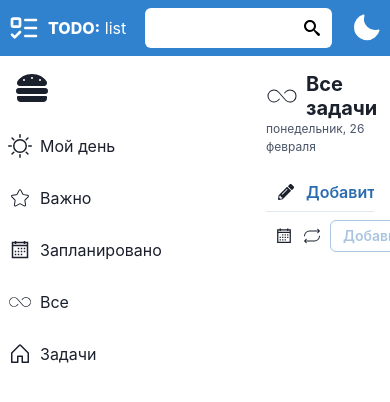
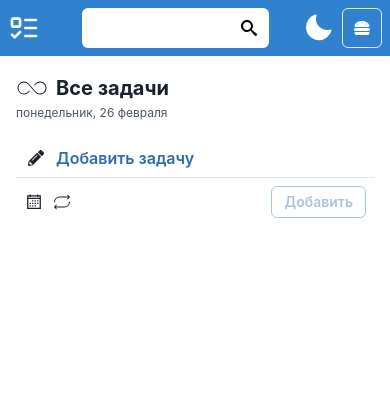
Before and after one commit to username-i386/todo--list, a React (Create React App) app: page /all in a window 390 px wide. Shown: the top 402 px of the page. Built offline with nearby package versions, Linux system fonts and the light colour scheme.

Commit message:
add addaptive mobile version

```diff
--- a/src/compomemts/App.tsx
+++ b/src/compomemts/App.tsx
@@ -1,4 +1,4 @@
-import { Grid, GridItem } from "@chakra-ui/react";
+import { Grid, GridItem, Hide, useMediaQuery } from "@chakra-ui/react";
 import { FC, ReactElement, useEffect } from "react";
 import { Header } from "./Header";
 import { NavBar } from "./NavBar";
@@ -7,6 +7,8 @@
 import { TaskSettingsMenu } from "./TaskSettingsMenu";
 import { Outlet } from "react-router-dom";
 import { setNavbarToLocalStorage, setNotesToLocalStorage, setSubtasksToLocalStorage, setTaskListsToLocalStorage, setTaskMenuToLocalStorage } from "../utils/localStorage";
+import { gridColumnsSizeForDesktop, gridColumnsSizeForTablet } from "../utils/gridColumnSize";
+import { WIDTH_1150_PX, WIDTH_900_PX } from "../constants/windowWidth";
 
 export const App: FC = (): ReactElement => {
 
@@ -34,33 +36,25 @@
     setTaskMenuToLocalStorage(states.taskMenu);
   }, [states.taskMenu])
 
+  const [isSmallerThan1150] = useMediaQuery(`(max-width: ${(WIDTH_1150_PX)})`);
+  const [isSmallerThan900] = useMediaQuery(`(max-width: ${(WIDTH_900_PX)})`);
 
-  function gridColumnsSize(): string {
-    if (states.menuSlice.isMenuOpen && states.taskMenu.isOpen) {
-      return '250px 1fr 350px';
+  const gridColumnSize = (): string => {
+    if (isSmallerThan900) {
+      return '0 1fr 0';
+    } else if (isSmallerThan1150) {
+      return gridColumnsSizeForTablet(states.taskMenu.isOpen);
+    } else {
+      return gridColumnsSizeForDesktop(states.menuSlice.isMenuOpen, states.taskMenu.isOpen);
     }
-
-    if (states.menuSlice.isMenuOpen && !states.taskMenu.isOpen) {
-      return '250px 1fr 0';
-    }
-
-    if (!states.menuSlice.isMenuOpen && states.taskMenu.isOpen) {
-      return '0 1fr 350px';
-    }
-
-    if (!states.menuSlice.isMenuOpen && !states.taskMenu.isOpen) {
-      return '0 1fr 0';
-    }
-
-    return '250px 1fr 0';
   }
 
   return (
     <Grid
       templateAreas={`"header header header"
-                  "nav main taskMenu"`}
+                      "nav main taskMenu"`}
       gridTemplateRows={'auto 1fr'}
-      gridTemplateColumns={gridColumnsSize()}
+      gridTemplateColumns={gridColumnSize()}
       h='100vh'
       w={'100%'}
     >
@@ -74,7 +68,9 @@
         <Outlet />
       </GridItem>
       <GridItem area={'taskMenu'}>
-        <TaskSettingsMenu />
+        <Hide breakpoint={`(max-width: ${WIDTH_900_PX})`}>
+          <TaskSettingsMenu />
+        </Hide>
       </GridItem>
     </Grid>
   );
--- a/src/compomemts/Header.tsx
+++ b/src/compomemts/Header.tsx
@@ -1,13 +1,17 @@
-import { Box, Highlight, Icon, Input, InputGroup, InputRightElement, Stack, Text } from "@chakra-ui/react";
+import { Box, Highlight, Icon, Stack, Text, useMediaQuery } from "@chakra-ui/react";
 import { FC, ReactElement } from "react";
-import { ImSearch } from "react-icons/im";
-import { CiSettings } from "react-icons/ci";
 import { ChangeColorMode } from "./ChangeColorMode";
 import { LuListTodo } from "react-icons/lu";
 import { SearchBar } from "./SearchBar";
+import { NavBarMobile } from "./NavBarMobile";
+import { WIDTH_450_PX } from "../constants/windowWidth";
 
 
 export const Header: FC = (): ReactElement => {
+
+   const [isSmallerThan450Px] = useMediaQuery(`(max-width: ${WIDTH_450_PX})`);
+
+   const title: string = isSmallerThan450Px ? '' : 'TODO: list'
    return (
       <Box as='header' p={2}>
          <Stack direction={'row'} justify={'space-between'} align={'center'}>
@@ -15,16 +19,16 @@
                <Icon as={LuListTodo} boxSize={8} color={'white'} />
                <Text color={'white'}>
                   <Highlight query={'TODO:'} styles={{ color: 'white', fontWeight: 800 }}>
-                     TODO: list
+                     {title}
                   </Highlight>
                </Text>
             </Stack>
             <Box w={'50%'}>
                <SearchBar />
             </Box>
-            <Stack direction={'row'}>
-               {/* <Icon as={CiSettings} boxSize={8} color={'white'} cursor={'pointer'} /> */}
+            <Stack direction={'row'} align={'center'}>
                <ChangeColorMode />
+               <NavBarMobile />
             </Stack>
          </Stack>
       </Box>
--- a/src/compomemts/MainContent.tsx
+++ b/src/compomemts/MainContent.tsx
@@ -1,4 +1,4 @@
-import { Box } from "@chakra-ui/react";
+import { Box, Hide, Show } from "@chakra-ui/react";
 import { FC, ReactElement } from "react";
 import { CreateTask } from "./CreateTask";
 import { TaskListMenu } from "./TaskListMenu";
@@ -9,6 +9,8 @@
 import { deleteCompletedTask } from "../utils/deleteCompletedTask";
 import { moveTaskFromMyDayToTasks } from "../utils/moveTaskFtomMyDayToTasks";
 import { SEARCH_LIST } from "../constants/tasksListName";
+import { TaskSettingsMenuMobile } from "./TaskSettingsMenuMobile";
+import { WIDTH_900_PX } from "../constants/windowWidth";
 
 
 export const MainContent: FC<IMainContentProps> = ({
@@ -38,6 +40,9 @@
                <TaskListMenu listName={SEARCH_LIST} />
             </Box>
          }
+         <Show breakpoint={`(max-width: ${WIDTH_900_PX})`}>
+            <TaskSettingsMenuMobile />
+         </Show>
       </>
 
    )
--- a/src/compomemts/NavBar.tsx
+++ b/src/compomemts/NavBar.tsx
@@ -1,4 +1,4 @@
-import { Box, Icon, Stack, Text } from "@chakra-ui/react";
+import { Box, Icon, Stack, Text, useMediaQuery } from "@chakra-ui/react";
 import { FC, ReactElement, useEffect, useState } from "react";
 import { Link } from "react-router-dom";
 import { GoSun } from "react-icons/go";
@@ -9,6 +9,7 @@
 import { useSelector } from "react-redux";
 import { RootState } from "../redux/store";
 import { ToggleMenuIcon } from "./ToggleMenuIcon";
+import { WIDTH_1150_PX } from "../constants/windowWidth";
 
 export const NavBar: FC = (): ReactElement => {
 
@@ -41,6 +42,10 @@
       { url: '/all',       title: 'Все',           icon: PiInfinityThin,   amountTask: tasks.allList.length },
       { url: '/tasks',     title: 'Задачи',        icon: PiHouse,          amountTask: tasks.tasksList.length },
    ];
+
+   const [isSmallerThan1150] = useMediaQuery(`(max-width: ${(WIDTH_1150_PX)})`);
+
+   if (isSmallerThan1150) return <></>
 
    return (
       <Box as='nav' display={isMenuOpen ? 'block' : 'none'}>
--- /dev/null
+++ b/src/compomemts/NavBarMobile.tsx
@@ -0,0 +1,52 @@
+import { Button,  IconButton,  Menu, MenuButton, MenuItem, MenuList, Show, Stack } from "@chakra-ui/react";
+import { FC, ReactElement } from "react";
+import { FaHamburger } from "react-icons/fa";
+import { WIDTH_1150_PX } from "../constants/windowWidth";
+import { Link } from "react-router-dom";
+import { CiStar } from "react-icons/ci";
+import { GoSun } from "react-icons/go";
+import { LiaCalendarSolid } from "react-icons/lia";
+import { PiInfinityThin, PiHouse } from "react-icons/pi";
+
+
+export const NavBarMobile: FC = (): ReactElement => {
+    return (
+        <Show breakpoint={`(max-width: ${WIDTH_1150_PX})`}>
+            <Menu>
+                <MenuButton
+                    as={IconButton}
+                    aria-label='Options'
+                    icon={<FaHamburger />}
+                    variant='outline'
+                    color={'white'} />
+                <MenuList>
+                    <Link to={'/'}>
+                        <MenuItem icon={<GoSun />}>
+                            Мой день
+                        </MenuItem>
+                    </Link>
+                    <Link to={'/important'}>
+                        <MenuItem icon={<CiStar />}>
+                            Важно
+                        </MenuItem>
+                    </Link>
+                    <Link to={'/planed'}>
+                        <MenuItem icon={<LiaCalendarSolid />}>
+                            Запланировано
+                        </MenuItem>
+                    </Link>
+                    <Link to={'/all'}>
+                        <MenuItem icon={<PiInfinityThin />}>
+                            Все
+                        </MenuItem>
+                    </Link>
+                    <Link to={'/tasks'}>
+                        <MenuItem icon={<PiHouse />}>
+                            Задачи
+                        </MenuItem>
+                    </Link>
+                </MenuList>
+            </Menu>
+        </Show>
+    )
+}
--- a/src/compomemts/RepeatTaskMenu.tsx
+++ b/src/compomemts/RepeatTaskMenu.tsx
@@ -43,10 +43,8 @@
                      isNewTask ? <RepeatTriggerForNewTask onOpen={onOpen} />
                         : <RepeatTriggerForCurrentTask onOpen={onOpen} />
                   }
-
                </Stack>
             </PopoverTrigger>
-            <Portal>
             <PopoverContent w={'auto'}>
                <PopoverArrow />
                <PopoverHeader textAlign={'center'}>
@@ -85,7 +83,6 @@
                      : <></>
                   }
             </PopoverContent>
-            </Portal>
          </Popover>
       </>
    )
--- /dev/null
+++ b/src/compomemts/TaskSettingsMenuMobile.tsx
@@ -0,0 +1,37 @@
+import { Drawer, DrawerOverlay, DrawerContent,DrawerBody } from "@chakra-ui/react";
+import { FC, ReactElement } from "react";
+import { useDispatch, useSelector } from "react-redux";
+import { AppDispatch, RootState } from "../redux/store";
+import { toggleTaskMenu } from "../redux/slices/taskMenuSlice";
+import { TaskSettingsMenu } from "./TaskSettingsMenu";
+
+
+export const TaskSettingsMenuMobile: FC = (): ReactElement => {
+
+    const dispatch: AppDispatch = useDispatch();
+
+    const { isOpen } = useSelector((state: RootState) => state.taskMenu);
+
+    function onCloseTaskMenu() {
+        dispatch(toggleTaskMenu({
+            isOpen: false,
+            task: undefined,
+        }));
+    }
+
+    return (
+        <Drawer
+            isOpen={isOpen}
+            placement='right'
+            onClose={onCloseTaskMenu}
+            size={'xs'}
+        >
+            <DrawerOverlay />
+            <DrawerContent>
+                <DrawerBody>
+                    <TaskSettingsMenu />
+                </DrawerBody>
+            </DrawerContent>
+        </Drawer>
+    )
+}
--- /dev/null
+++ b/src/constants/windowWidth.ts
@@ -0,0 +1,3 @@
+export const WIDTH_1150_PX: string = '1150px';
+export const WIDTH_900_PX: string = '900px';
+export const WIDTH_450_PX: string = '450px';
--- /dev/null
+++ b/src/utils/gridColumnSize.ts
@@ -0,0 +1,29 @@
+
+
+export function gridColumnsSizeForDesktop(isNavbarOpen: boolean, isTaskSettingsOpen: boolean): string {
+    if (isNavbarOpen && isTaskSettingsOpen) {
+        return '250px 1fr 350px';
+    }
+
+    if (isNavbarOpen && !isTaskSettingsOpen) {
+        return '250px 1fr 0';
+    }
+
+    if (!isNavbarOpen && isTaskSettingsOpen) {
+        return '0 1fr 350px';
+    }
+
+    if (!isNavbarOpen && !isTaskSettingsOpen) {
+        return '0 1fr 0';
+    }
+
+    return '250px 1fr 0';
+}
+
+export function gridColumnsSizeForTablet(isTaskSettingsOpen: boolean): string {
+    if (isTaskSettingsOpen) {
+        return '0 1fr 350px';
+    } else {
+        return '0 1fr 0';
+    }
+}
```
Lines whose indentation alone changed are shown as unchanged.
